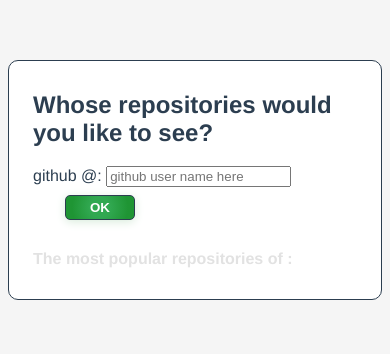
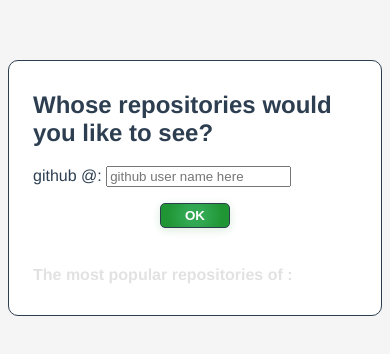
Before and after one commit to agzpie/user_repos, a Vue app: page / in a window 390 px wide. Shown: the top 354 px of the page. Built offline with nearby package versions, Linux system fonts and the light colour scheme.

Commit message:
Stars shine bright on hover

```diff
--- a/src/App.vue
+++ b/src/App.vue
@@ -2,6 +2,8 @@
   <div class="main">
     <h2 class="header1">Whose repositories would you like to see?</h2>
 
+    <div class="container">
+      <div class="form-container">
         <label for="user-name">github @: </label>
         <input
           v-model="name"
@@ -9,10 +11,21 @@
           name="user-name"
           placeholder="github user name here"
         />
-    <button class="accept-button" @click="userName = name; isActive = false">OK</button>
+      </div>
+      <div class="btn-container">
+        <button
+          class="accept-button"
+          @click="
+            userName = name;
+            isActive = false;
+          "
+        >
+          OK
+        </button>
+      </div>
+    </div>
 
-
-    <h4 :class="{inactive:isActive}">
+    <h4 :class="{ inactive: isActive }">
       The most popular repositories of {{ userName }}:
     </h4>
 
@@ -21,15 +34,14 @@
       :key="lib.name"
       :repository-name="lib.name"
       :description="lib.description"
-        :stars="lib.stargazers_count">
+      :stars="lib.stargazers_count"
+    >
     </ListElement>
-
-     <!-- <li v-for="lib in data" :key="lib.name" >{{lib.name}}</li> -->
   </div>
 </template>
 
 <script>
-import ListElement from './components/ListElement';
+import ListElement from "./components/ListElement";
 import { ref, reactive, toRefs, watchEffect, computed } from "vue";
 export default {
   name: "App",
@@ -41,25 +53,21 @@
   setup() {
     const name = ref(null);
     const userName = ref(null);
-    //const stargazers_count = ref(null);
     const state = reactive({ data: [] });
 
     watchEffect(() => {
-      if (userName.value){
+      if (userName.value) {
         fetch(`https://api.github.com/users/${userName.value}/repos`)
           .then((response) => response.json())
           .then((data) => {
             state.data = data;
             console.log("data", data);
             name.value = "";
-        });
+          })
+          .catch(err => console.log(err.message))
       }
     });
 
-    //const order = ref('state.data.stargazers_count');
-    //const handleClick = () => {
-    //  order.value = ref('state.data.stargazers_count');
-    //};
     const orderedList = computed(() => {
       return [...state.data].sort((a, b) => {
         return a.stargazers_count < b.stargazers_count ? 1 : -1;
@@ -72,7 +80,7 @@
       userName,
       ListElement,
       ...toRefs(state),
-      orderedList
+      orderedList,
     };
   },
 };
@@ -99,21 +107,30 @@
   border-radius: 10px;
   transition: 3s;
   transition-timing-function: ease;
+  align-content: space-around;
 }
 
-.inactive {
-  color:rgb(226, 226, 226);
-  transition: 2s;
+.container {
+  display: flex;
 }
 
+.form-container {
+  align-self: flex-start;
+  flex-grow: 1;
+}
+.btn-container {
+  justify-content: center;
+  flex-grow: 1;
+}
 .accept-button {
+  align-self: center;
   color: white;
   font-weight: 600;
-  background: rgb(34,158,94);
-  background: radial-gradient(circle, #31a851 28%, rgba(31,149,52,1) 78%);
+  background: rgb(34, 158, 94);
+  background: radial-gradient(circle, #31a851 28%, rgba(31, 149, 52, 1) 78%);
   background-size: 100% auto;
-  margin: 0.5rem 2rem;
   padding: 0.25rem 1.5rem;
+  position: center;
   border: 1px solid #2c3e50;
   border-radius: 5px;
   transition: 0.3s all ease;
@@ -129,6 +146,20 @@
   letter-spacing: 0.05rem;
 }
 
+.inactive {
+  color: rgb(226, 226, 226);
+  transition: 2s;
+}
 
+/* Extra small devices (phones, 450px and down) */
+@media only screen and (max-width: 450px) {
+  .container {
+    flex-wrap: wrap;
+    flex-direction: column;
+    justify-content: space-evenly;
+    height: 20vw;
+    align-items: center;
+  }
+}
 
 </style>
--- a/src/components/ListElement.vue
+++ b/src/components/ListElement.vue
@@ -1,14 +1,14 @@
 <template>
     <div>
         <hr>
-        <p class="repo-name">
-            {{ repositoryName }}
+        <p class="repo-header">
+            <span class="repo-name">{{ repositoryName }}</span>
             &ensp;
-            <svg width="15" height="13" viewBox="0 -1 15 14" fill="none" xmlns="http://www.w3.org/2000/svg">
-                <path d="M7.5 1L9.33389 4.97587L13.6819 5.49139L10.4673 8.46413L11.3206 12.7586L7.5 10.62L3.6794 12.7586L4.5327 8.46413L1.31813 5.49139L5.66611 4.97587L7.5 1Z" stroke="#666666" stroke-width="1.2" stroke-linejoin="round"/>
+            <svg class="icon" width="15" height="13" viewBox="0 0 15 14" xmlns="http://www.w3.org/2000/svg">
+                <path class="icon" d="M7.5 1L9.33389 4.97587L13.6819 5.49139L10.4673 8.46413L11.3206 12.7586L7.5 10.62L3.6794 12.7586L4.5327 8.46413L1.31813 5.49139L5.66611 4.97587L7.5 1Z" stroke-width="1.2" stroke-linejoin="round"/>
             </svg>
 
-            <span class="star"> {{ stars }}</span>
+            <span class="star">{{ stars }}</span>
         </p>
         <p class="desc">{{ description }}</p>
     </div>
@@ -34,19 +34,28 @@
     color: #0862CC;
     /* TODO make repository name a link */
 }
-
-.svg {
-    vertical-align: middle;;
+.repo-name:hover {
+    text-decoration: underline;
+    letter-spacing: 0.005rem;
 }
-
+.repo-header:hover .icon {
+    fill:rgb(245, 245, 21);
+    stroke:rgb(223, 223, 40);
+}
+.repo-header:hover .star {
+    color:rgb(223, 223, 40);
+}
+.icon {
+    fill: none;
+    vertical-align: middle;
+    stroke: #666666;
+}
 .star {
     vertical-align: middle;
     font-size: 0.8rem;
     font-weight: 500;
     color: #595959;
-    /* TODO make star golden on hover */
 }
-
 .desc {
     font-size: 0.8rem;
 }
```
Lines whose indentation alone changed are shown as unchanged.
